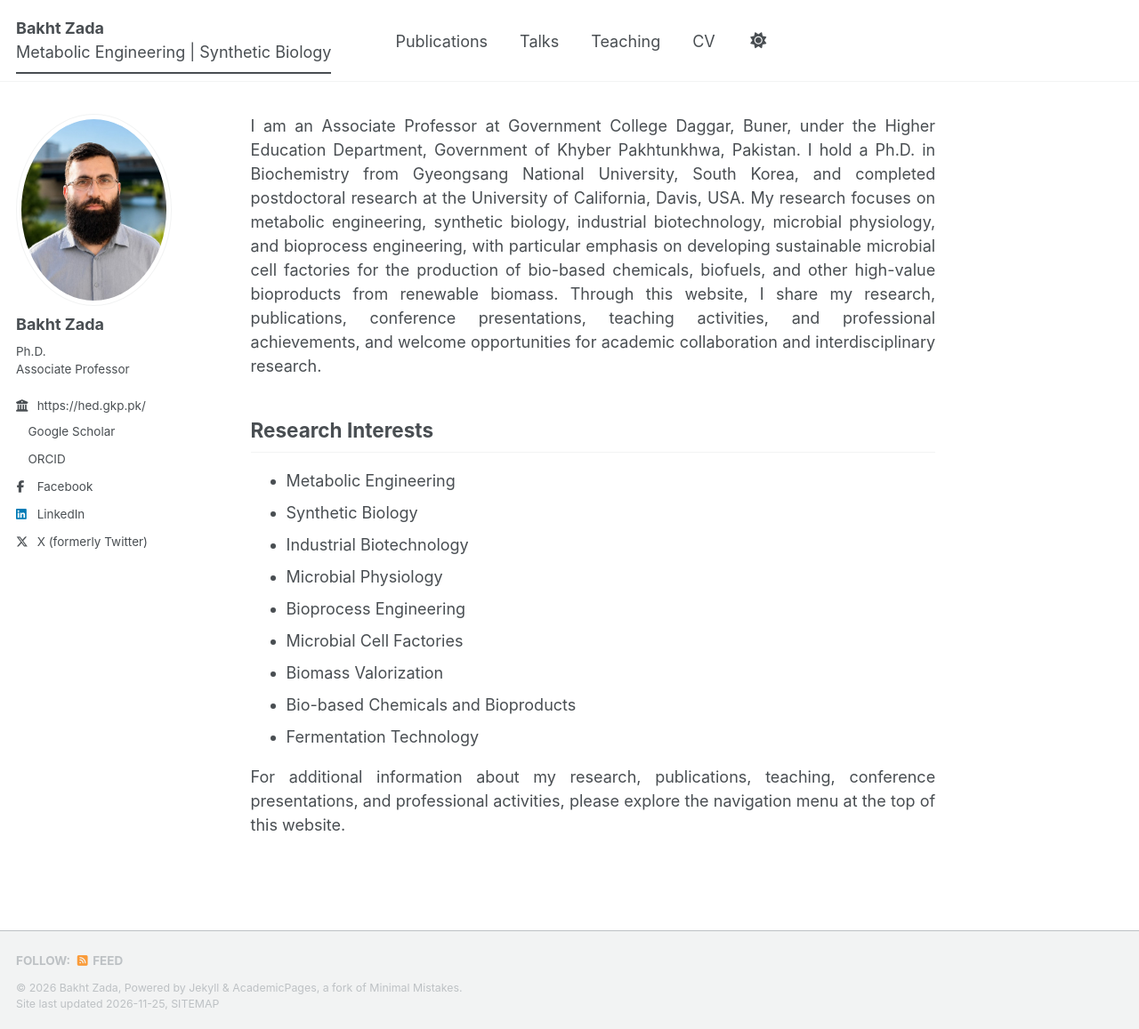
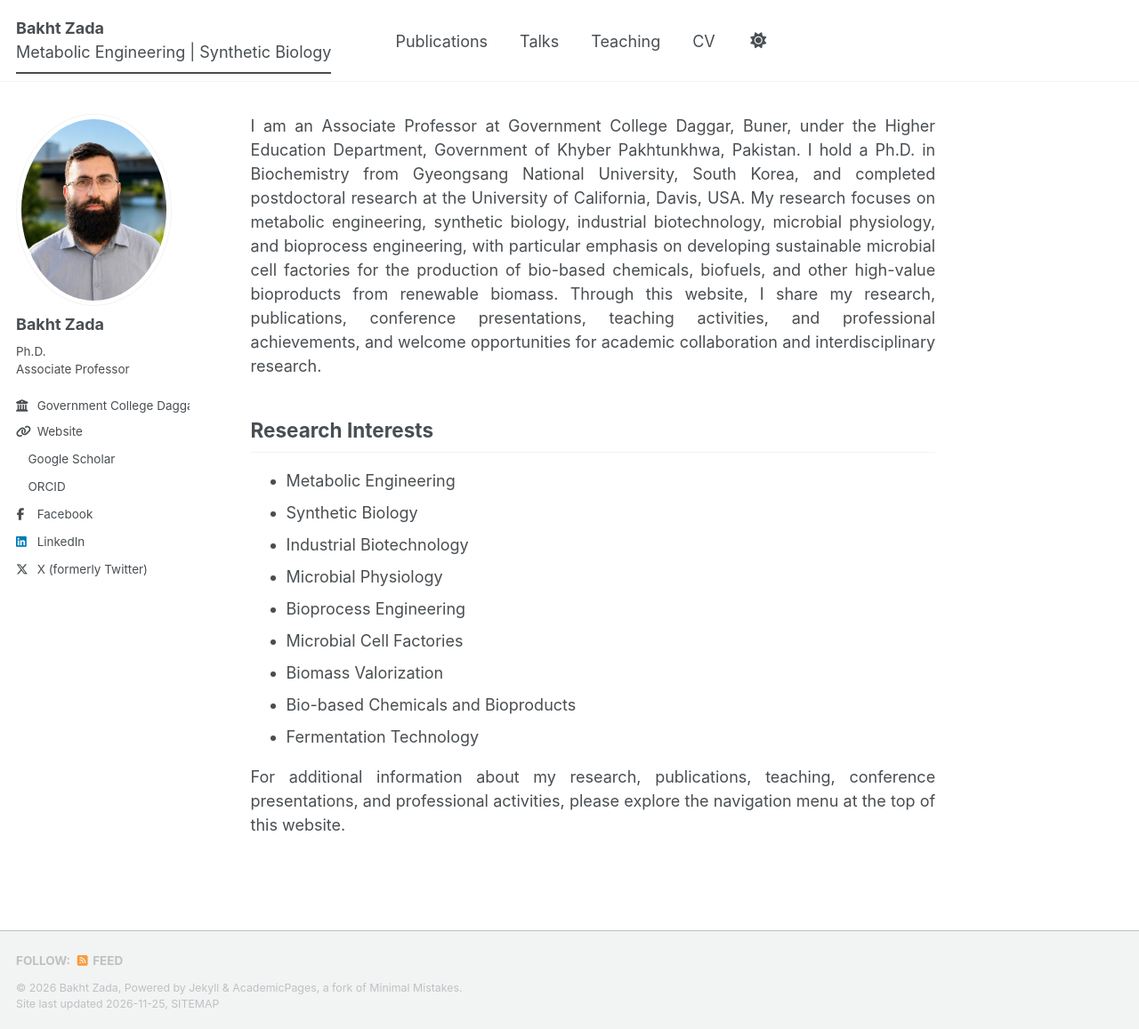
Before and after one commit to bzadaucd/bzadaucd.github.io, a Jekyll site: the page built from _pages/about.md, in a window 1280 px wide and 1157 px high. Shown: the whole window at 89% size. Built offline with Jekyll 4.4.1, drawn with Linux system fonts in a browser that asks for light colours; a style sheet for code colours, icons or effects is not loaded.

Commit message:
Update _config.yml

```diff
--- a/_config.yml
+++ b/_config.yml
@@ -27,8 +27,8 @@ author:
   name             : "Bakht Zada"
   pronouns         : # example: "He/Him"
   bio              : "Ph.D.<br>Associate Professor"
-  employer         : "https://hed.gkp.pk/"
-  uri              : # URL
+  employer         : "Government College Daggar, Higher Education Department, Government of Khyber Pakhtunkhwa"
+  uri              : "https://hed.gkp.pk/"
   email            : # URL
 
   # Academic websites
```
